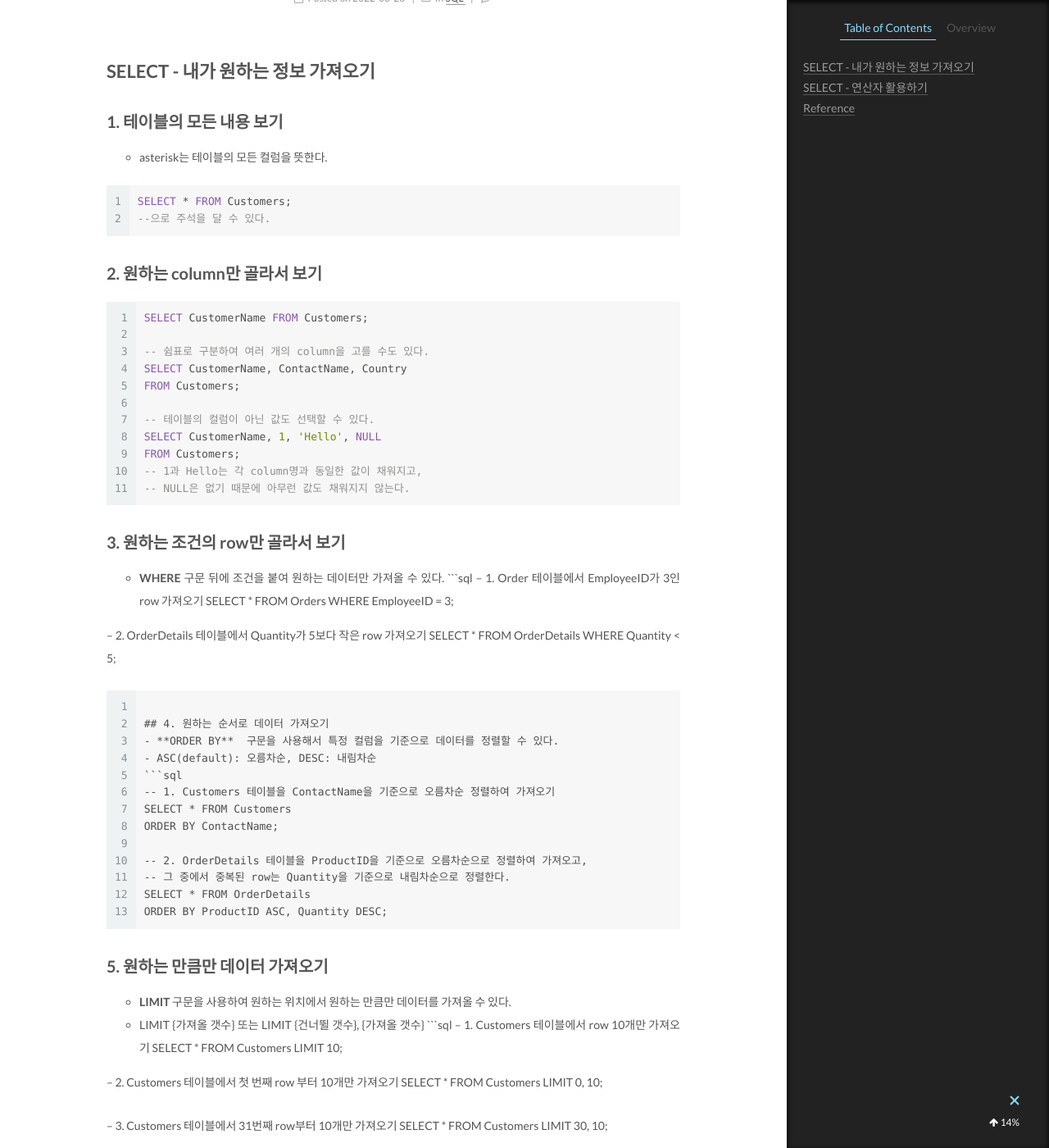
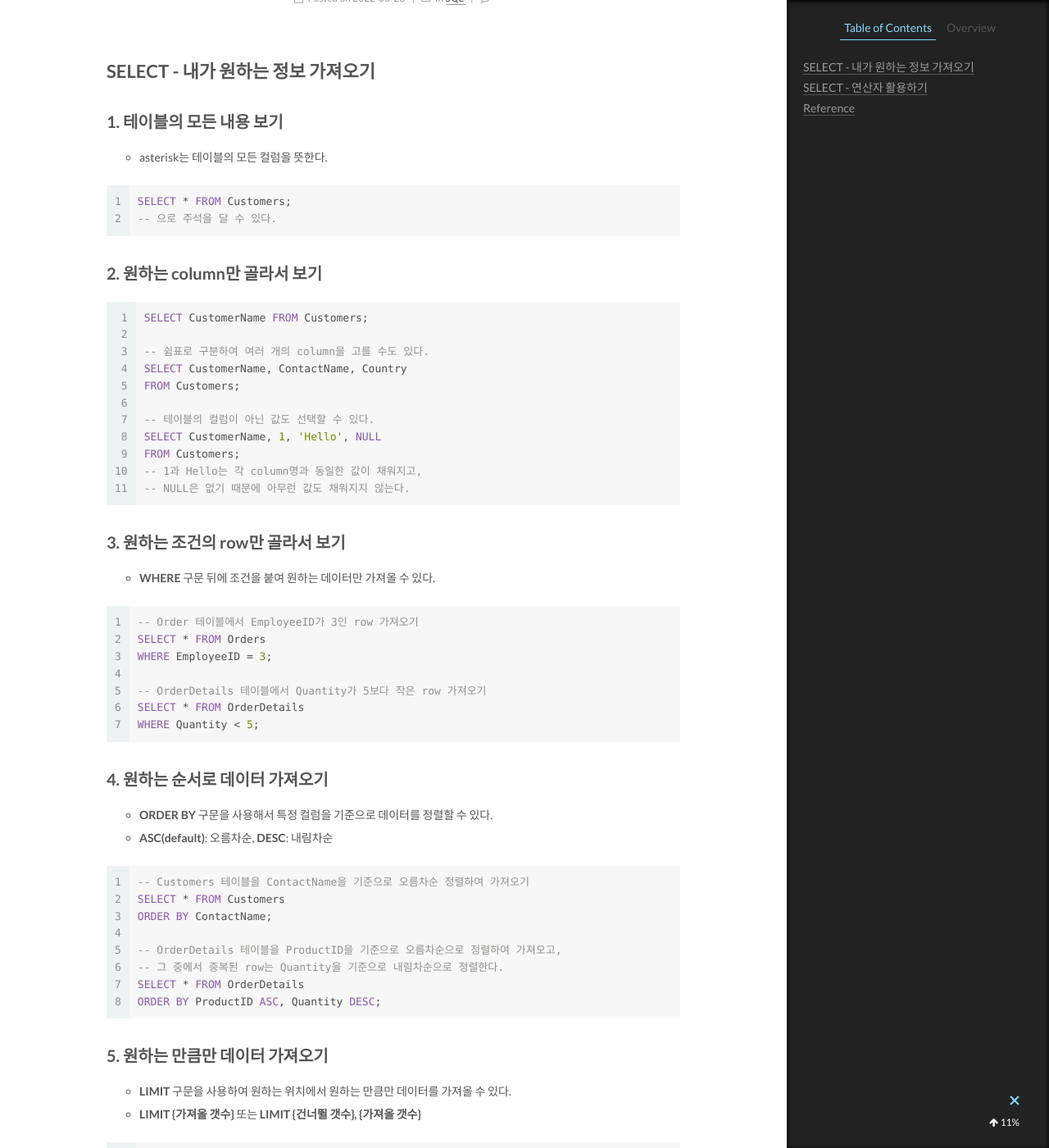
Before and after one commit to DoIn-Sin/DoIn-Sin.github.io, a Jekyll site: the page built from _posts/2022-06-28-review-sql-1.md, in a window 1280 px wide and 1400 px high, scrolled down 433 px. Shown: the whole window at 82% size. Built offline with Jekyll 4.4.1, drawn with Linux system fonts in a browser that asks for light colours; comment, search, counter and statistics services are not loaded; some of the changed text lies outside the part shown.

Commit message:
sql-review1(underscore 수정)

````diff
--- a/_posts/2022-06-28-review-sql-1.md
+++ b/_posts/2022-06-28-review-sql-1.md
@@ -15,10 +15,11 @@ tags:
 
 ```sql
 SELECT * FROM Customers;
---으로 주석을 달 수 있다.
+-- 으로 주석을 달 수 있다.
 ```
 
 ## 2. 원하는 column만 골라서 보기
+
 ```sql
 SELECT CustomerName FROM Customers;
 
@@ -35,25 +36,27 @@ FROM Customers;
 
 ## 3. 원하는 조건의 row만 골라서 보기
 - **WHERE** 구문 뒤에 조건을 붙여 원하는 데이터만 가져올 수 있다.
+
 ```sql
--- 1. Order 테이블에서 EmployeeID가 3인 row 가져오기
+-- Order 테이블에서 EmployeeID가 3인 row 가져오기
 SELECT * FROM Orders
 WHERE EmployeeID = 3;
 
--- 2. OrderDetails 테이블에서 Quantity가 5보다 작은 row 가져오기
+-- OrderDetails 테이블에서 Quantity가 5보다 작은 row 가져오기
 SELECT * FROM OrderDetails
 WHERE Quantity < 5;
 ```
 
 ## 4. 원하는 순서로 데이터 가져오기
 - **ORDER BY**  구문을 사용해서 특정 컬럼을 기준으로 데이터를 정렬할 수 있다.
-- ASC(default): 오름차순, DESC: 내림차순
+- **ASC(default)**: 오름차순, **DESC**: 내림차순
+
 ```sql
--- 1. Customers 테이블을 ContactName을 기준으로 오름차순 정렬하여 가져오기
+-- Customers 테이블을 ContactName을 기준으로 오름차순 정렬하여 가져오기
 SELECT * FROM Customers
 ORDER BY ContactName;
 
--- 2. OrderDetails 테이블을 ProductID을 기준으로 오름차순으로 정렬하여 가져오고,
+-- OrderDetails 테이블을 ProductID을 기준으로 오름차순으로 정렬하여 가져오고,
 -- 그 중에서 중복된 row는 Quantity을 기준으로 내림차순으로 정렬한다.
 SELECT * FROM OrderDetails
 ORDER BY ProductID ASC, Quantity DESC;
@@ -61,32 +64,32 @@ ORDER BY ProductID ASC, Quantity DESC;
 
 ## 5. 원하는 만큼만 데이터 가져오기
 - **LIMIT** 구문을 사용하여 원하는 위치에서 원하는 만큼만 데이터를 가져올 수 있다.
-- LIMIT {가져올 갯수} 또는 LIMIT {건너뛸 갯수}, {가져올 갯수}
+- **LIMIT {가져올 갯수}** 또는 **LIMIT {건너뛸 갯수}, {가져올 갯수}**
+
 ```sql
--- 1. Customers 테이블에서 row 10개만 가져오기
+-- Customers 테이블에서 row 10개만 가져오기
 SELECT * FROM Customers
 LIMIT 10;
 
--- 2. Customers 테이블에서 첫 번째 row 부터 10개만 가져오기
+-- Customers 테이블에서 첫 번째 row 부터 10개만 가져오기
 SELECT * FROM Customers
 LIMIT 0, 10;
 
--- 3. Customers 테이블에서 31번째 row부터 10개만 가져오기
+-- Customers 테이블에서 31번째 row부터 10개만 가져오기
 SELECT * FROM Customers
 LIMIT 30, 10;
 ```
 
 ## 6. 원하는 alias로 데이터 가져오기
 - AS를 사용해서 column명을 변경할 수 있다.
+
 ```sql
--- ex 1.
 SELECT
   CustomerId AS ID,
   CustomerName AS NAME,
   Address AS ADDR
 FROM Customers;
 
--- ex 2.
 SELECT
   CustomerId AS '아이디',
   CustomerName AS '고객명',
@@ -100,6 +103,7 @@ FROM Customers;
 - 조건 3) City가 'London' 이거나 'Mexico'인 row 중에서 5개를 가져온다.
 - 조건 4) LIMIT는 'LIMIT {num1}, {num2}'의 형식으로 사용할 것.
 - 조건 5) CustomerName 기준으로 오름차순 정렬하여 출력
+
 ```sql
 -- 정답)
 SELECT
@@ -116,28 +120,29 @@ LIMIT 0, 5;
 # SELECT - 연산자 활용하기
 ## 1. 사칙연산
 - 연산자: 각 사칙연산 기호, (%, MOD)->나머지
+
 ```sql
--- 1. 1+2의 결과를 출력하기
+-- 1+2의 결과를 출력하기
 SELECT 1 + 2;
 
--- 2. 5-2.5의 결과를 DIFFERENCE의 컬럼명으로 출력하기
+-- 5-2.5의 결과를 DIFFERENCE의 컬럼명으로 출력하기
 SELECT 5 - 2.5 AS DIFFERENCE;
 
--- 3. 3*(2+4)/2의 결과와 Hello 출력하기
+-- 3*(2+4)/2의 결과와 Hello 출력하기
 SELECT 3 * (2 + 4) / 2, 'Hello';
 
--- 4. 10%3의 결과를 출력하기
+-- 10%3의 결과를 출력하기
 SELECT 10 % 3;
 
--- 5. 문자열에 숫자를 가하면 0으로 인식한다.
+-- 문자열에 숫자를 가하면 0으로 인식한다.
 SELECT 'ABC' + 3;
 -- result: 3
 
--- 6. 단, 숫자로 구성된 문자열은 자동으로 숫자로 인식한다.
+-- 단, 숫자로 구성된 문자열은 자동으로 숫자로 인식한다.
 SELECT '1' + '002' * 3;
 -- result: 7
 
--- 7. 컬럼에도 연산이 가능하다.
+-- 컬럼에도 연산이 가능하다.
 SELECT
   OrderID + ProductID
 FROM OrderDetails;
@@ -151,6 +156,7 @@ FROM Products;
 ## 2. 참/거짓 관련 연산자
 - **TRUE**: 참, 1 / **FALSE**: 거짓, 0
 - **NOT**을 통해 부정을 나타낼 수 있다.
+
 ```sql
 -- 테이블의 모든 내용 출력
 SELECT * FROM Customers WHERE TRUE;
@@ -158,6 +164,7 @@ SELECT * FROM Customers WHERE NOT TRUE;
 ```
 
 - **IS**: 양쪽이 모두 TRUE 또는 FALSE, **IS NOT**: 한쪽은 TRUE, 한쪽은 FALSE
+
 ```sql
 SELECT (TRUE IS FALSE) IS NOT TRUE;
 -- result: (TRUE IS FALSE)에서 FALSE,
@@ -165,6 +172,7 @@ SELECT (TRUE IS FALSE) IS NOT TRUE;
 ```
 
 - **AND, &&**: 양쪽이 모두 TRUE일 때만 TRUE, **OR, ||**: 한쪽이 TRUE면 TRUE
+
 ```sql
 SELECT TRUE AND FALSE, TRUE OR FALSE;
 SELECT 2 + 3 = 6 OR 2 * 3 = 6;
@@ -178,6 +186,7 @@ WHERE
 
 - **BETWEEN** {MIN} **AND** {MAX}: 두 값 사이에 있다.
 - **NOT**과 같이 사용가능
+
 ```sql
 -- 숫자
 SELECT * FROM OrderDetails
````
Also changed, not shown: other parts of _posts/2022-06-28-review-sql-1.md (+3 -1 lines).
